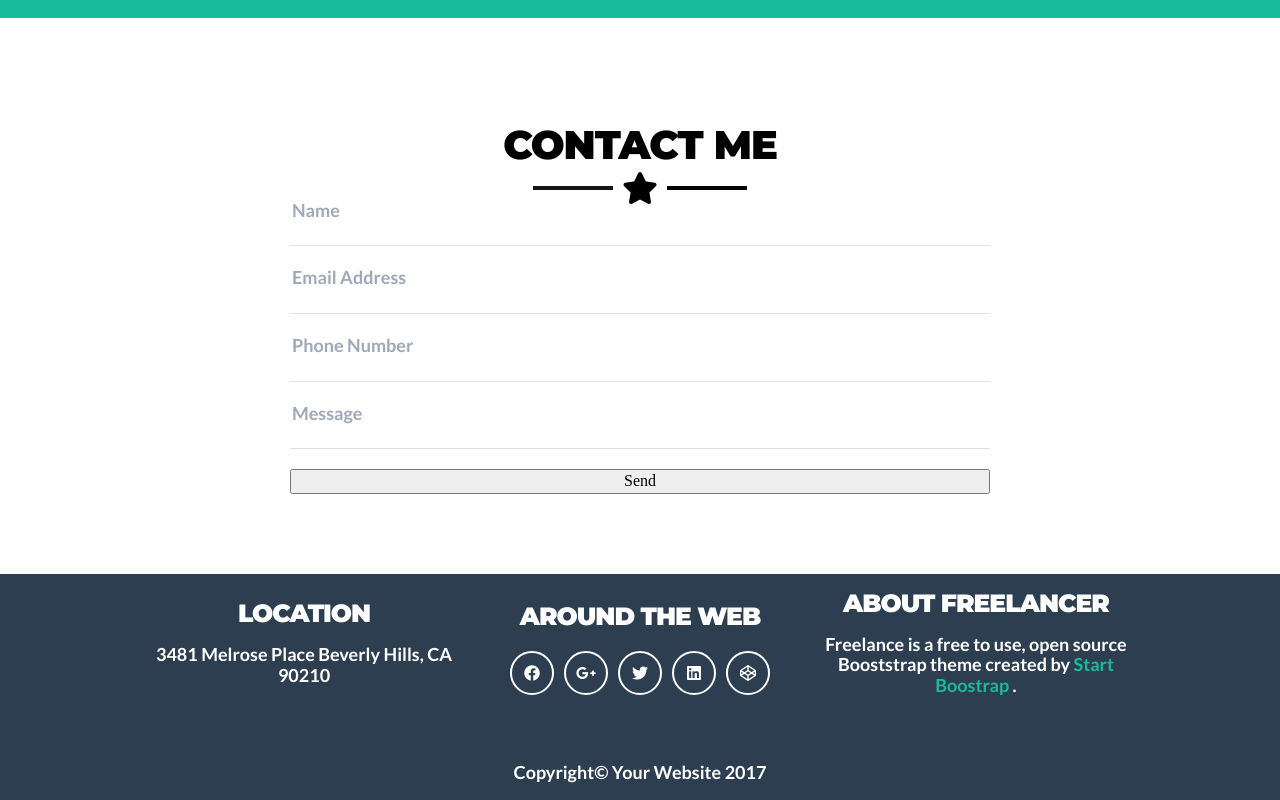
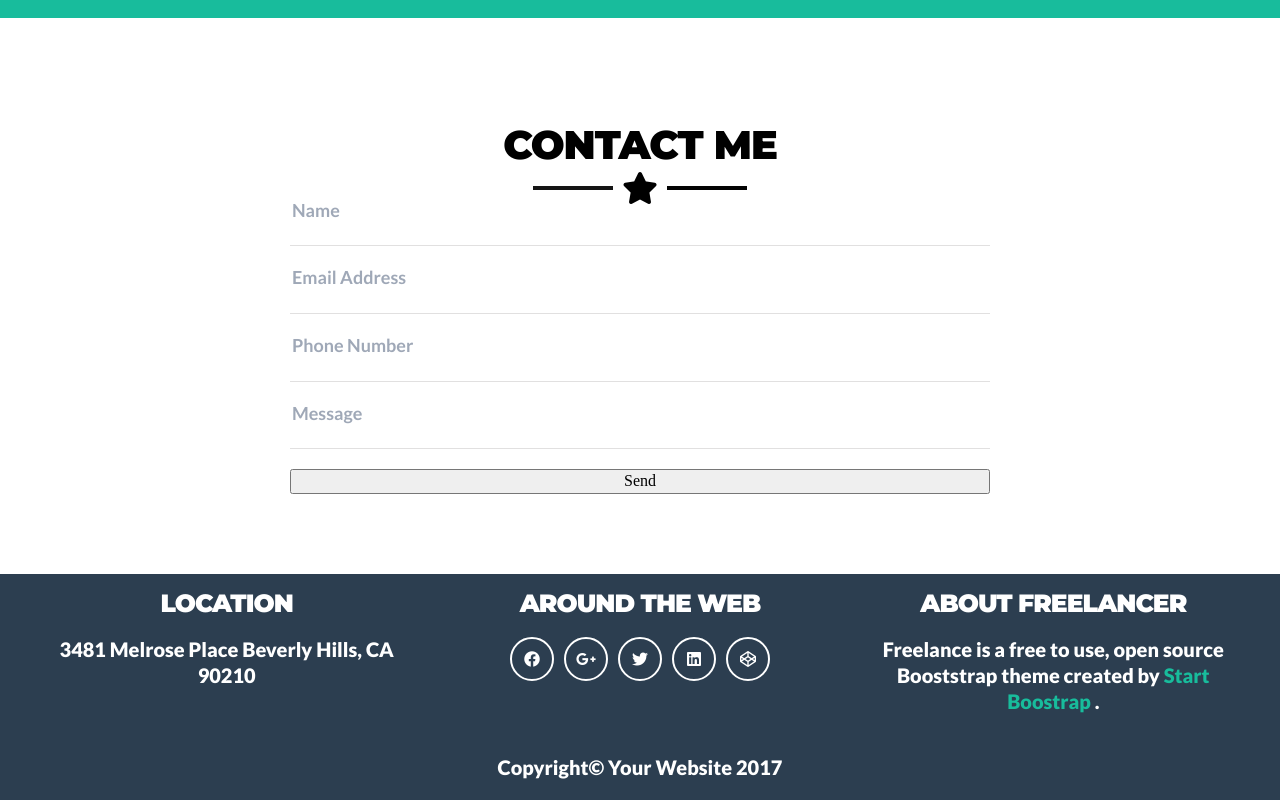
Before and after one commit to nelsonronaldobr/start-boostrap-react, a React (Vite) app: page / in a window 1280 px wide. Shown: the part 2201-3001 px from the top of the page. Built offline with nearby package versions, Linux system fonts and the light colour scheme.

Commit message:
Delete changes

```diff
--- a/src/css-modules/Footers.module.css
+++ b/src/css-modules/Footers.module.css
@@ -1,5 +1,4 @@
 @import '../css/globals.css';
-
 /*Estilos para todo el footer*/
 .footer {
         background-color: var(--color-primary);
@@ -8,46 +7,39 @@
         align-items: center;
         color: white;
       }
-
-.footer-title {
+      .footer-title{
         font-family: var(--font-primary);
         font-size: 25px;
         font-weight: 900;
         letter-spacing: -1px;
         line-height: 1;
     }
+      .footer p {
+        font-family: var(--font-secondary);
+        font-weight: 900;
+        font-size: 20px;
+        line-height: 1.3;
+    }
       .footer-container {
         display: flex;
-  flex-direction: column;
-  align-items: center;
-  padding: 0 10px;
+        justify-content: space-evenly;
+        margin: 0 0 30px 0;
       }
 
       .footer-divs {
-  width: 100%;
-  /* Margen inferior de 20px en pantallas pequeñas */
-  text-align: start;
+        width: 21em;
+        text-align: center;
       }
-
-.footer p {
-  font-size: 18px;
-  font-family: var(--font-secondary);
-  font-weight: bold;
-}
-
-
-.footer-divs span {
+      .footer-divs span{
 
                 color: var(--color-secondary);
 
       }
-
-.footer-container__webs {
+      .footer-container__webs{
         display: flex;
         justify-content: center;
         align-items: center;
       }
-
       .footer-container__webs a {
         display: flex;
         width: 40px;
@@ -66,19 +58,32 @@
       .footer-container__webs a i {
         color: white;
       }
-
-
+      /* Estilos para pantallas grandes de escritorio */
       @media screen and (min-width: 768px) {
-
         .footer-container {
-    display: flex;
-    flex-direction: row;
-    justify-content: space-evenly;
-    margin: 0 0 30px 0;
+          margin: 0 20px;
         }
 
         .footer-divs {
-    width: 21em;
-    text-align: center;
+          width: calc((100% - 40px) / 3); /* Tamaño de 1/3 del ancho disponible con margen de 20px */
+          margin: 0 20px;
         }
       }
+
+      /* Estilos para teléfonos y pantallas más pequeñas */
+      @media screen and (max-width: 767px) {
+        .footer-container {
+          flex-direction: column;
+          align-items: center;
+          padding: 0 10px;
+        }
+
+        .footer-divs {
+          width: 100%;
+          margin: 0 0 20px 0; /* Margen inferior de 20px en pantallas pequeñas */
+          text-align: start;
+        }
+        .footer p{
+                font-size: 18px;
+        }
+      }
```
Lines whose indentation alone changed are shown as unchanged.
